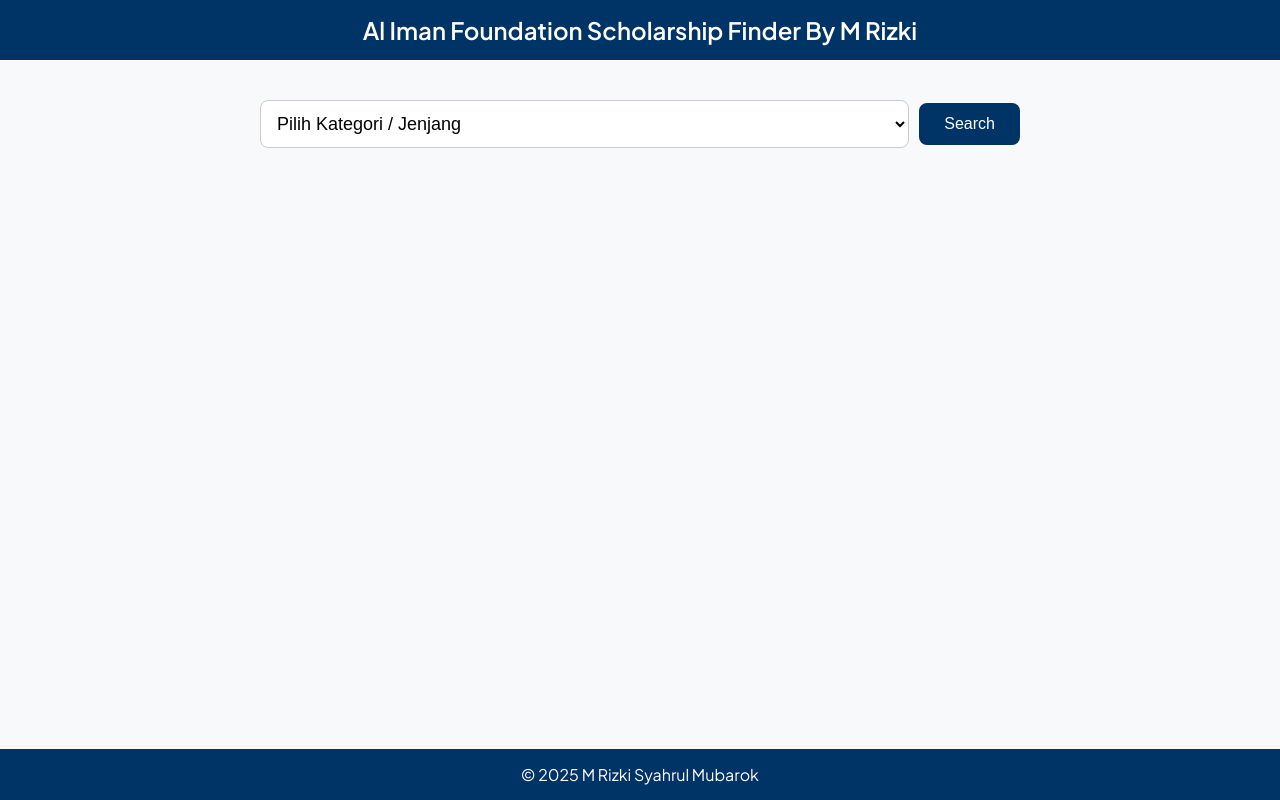
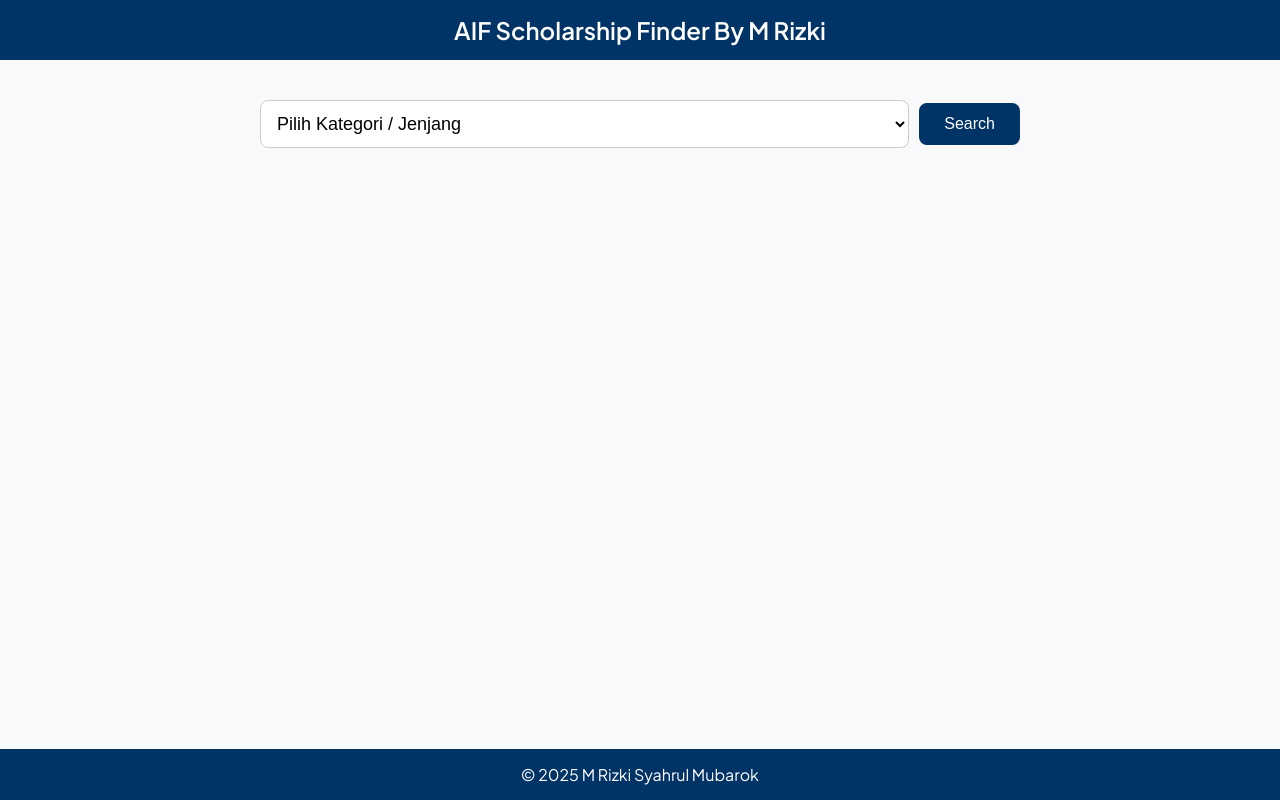
Before and after one commit to alimanfoundation/scholarship-finder, a plain HTML site: page index.html in a window 1280 px wide. Drawn offline with Linux system fonts and the light colour scheme.

Commit message:
Updated index.html with new design

```diff
--- a/index.html
+++ b/index.html
@@ -133,7 +133,7 @@
     </style>
 </head>
 <body>
-    <header>Al Iman Foundation Scholarship Finder By M Rizki</header>
+    <header>AIF Scholarship Finder By M Rizki</header>
     <div class="container">
         <div class="filter-buttons">
             <select id="categorySelect">
```
